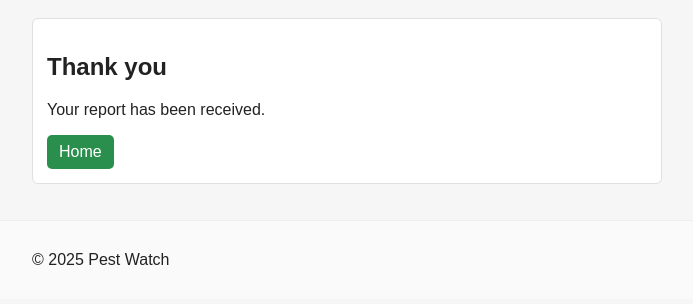
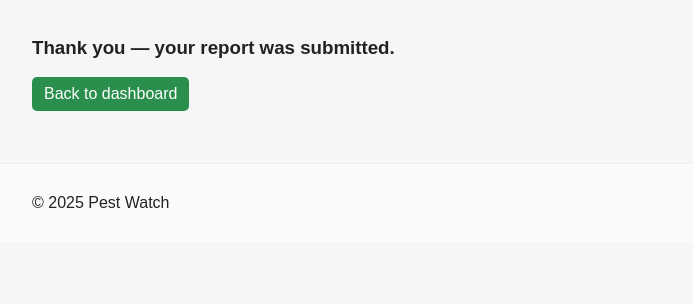
Before and after one commit to Roy-Kathurima/pestwatch, a Flask app: page /thanks in a window 1280 px wide. Shown: the part 83-387 px from the top of the page, without its empty margins (58-751 px from the left). Run offline with Flask 3, Linux system fonts and the light colour scheme.

Commit message:
Update thanks.html

```diff
--- a/templates/thanks.html
+++ b/templates/thanks.html
@@ -1,8 +1,5 @@
 {% extends "base.html" %}
 {% block content %}
-<div class="form-box">
-  <h2>Thank you</h2>
-  <p>Your report has been received.</p>
-  <a class="btn" href="{{ url_for('home') }}">Home</a>
-</div>
+<h3>Thank you — your report was submitted.</h3>
+<p><a class="btn" href="{{ url_for('dashboard') }}">Back to dashboard</a></p>
 {% endblock %}
```
